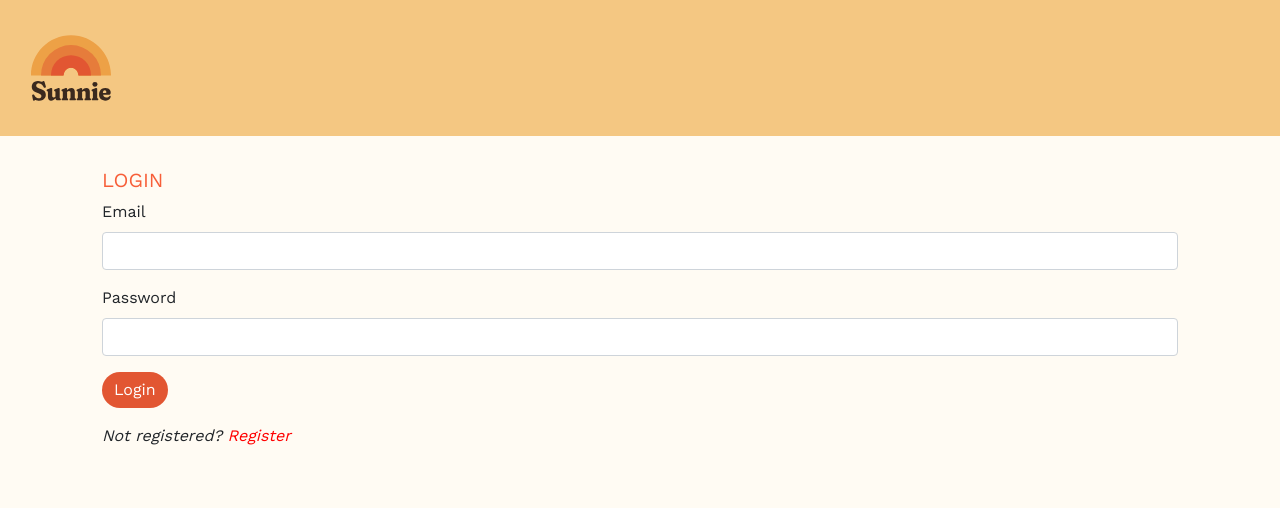
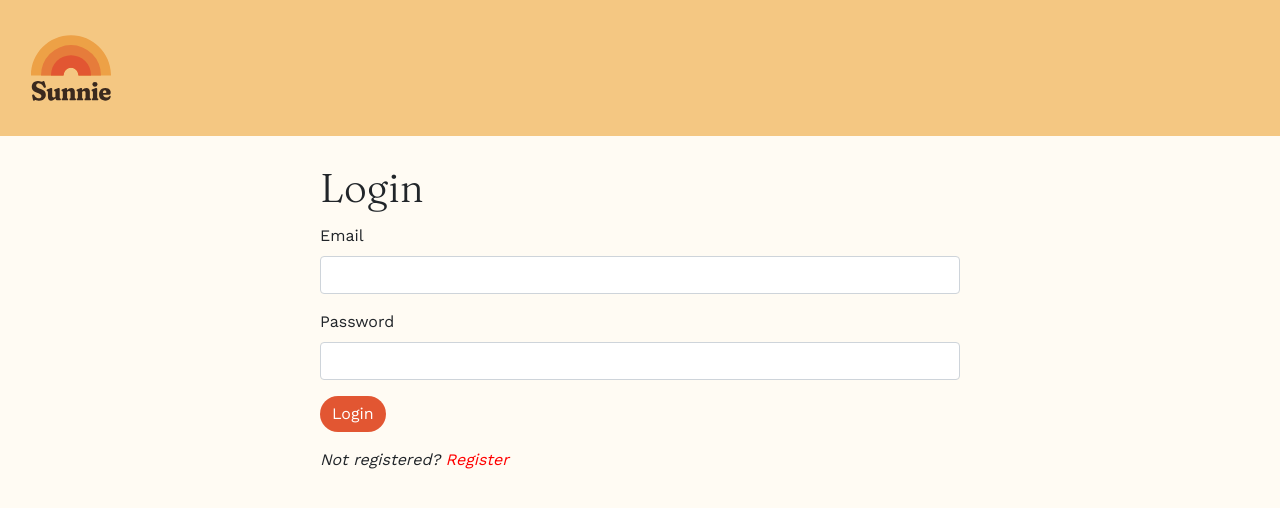
Before and after one commit to rickiele/FullstackCapstone, a React (Create React App) app in the folder Sunnie/client/: page /login in a window 1280 px wide. Shown: the top 508 px of the page. Built offline with nearby package versions, Linux system fonts and the light colour scheme; no server answers.

Commit message:
end of class commit

```diff
--- a/Sunnie/client/src/Login.js
+++ b/Sunnie/client/src/Login.js
@@ -19,23 +19,25 @@ export default function Login() {
 
     return (
         <Container className="container">
-            <fieldset>
-                <h2>Login</h2>
-                <FormGroup>
+            <Form className="form">
+                <h1>Login</h1>
+                <div className="fieldset">
                     <Form.Label for="email">Email</Form.Label>
                     <Form.Control id="email" type="text" onChange={e => setEmail(e.target.value)} />
-                </FormGroup>
-                <FormGroup>
+                </div>
+                <div className="fieldset">
                     <Form.Label for="password">Password</Form.Label>
                     <Form.Control id="password" type="password" onChange={e => setPassword(e.target.value)} />
-                </FormGroup>
-                <FormGroup>
+                </div>
+                <div className="fieldset">
                     <Button id="button" onClick={loginSubmit}>Login</Button>
-                </FormGroup>
-                <em>
-                    Not registered? <Link style={{ color: 'red' }} to="register">Register</Link>
-                </em>
-            </fieldset>
+                </div>
+                <div className="fieldset">
+                    <em>
+                        Not registered? <Link style={{ color: 'red' }} to="register">Register</Link>
+                    </em>
+                </div>
+            </Form>
         </Container>
     );
 }
--- a/Sunnie/client/src/Register.js
+++ b/Sunnie/client/src/Register.js
@@ -77,7 +77,7 @@ export default function Register() {
     // JSX for the register
     return (
         <Container className="container">
-            <Form className="register-form">
+            <Form className="form">
                 <h1>Register for Sunnie</h1>
                 <div className="fieldset">
                     <Form.Label htmlFor="firstName">First Name</Form.Label>
--- a/Sunnie/client/src/components/home/Home.js
+++ b/Sunnie/client/src/components/home/Home.js
@@ -138,7 +138,7 @@ export const Home = () => {
                     {/* <Card className="homepage-card">
                         <h2>Take Care</h2>
                         <h1>Precautions</h1>
-                        {precautions.uvLevelId === roundedUVLevel ?
+                        {!precautions.uvLevelId === roundedUVLevel ?
                             <p>{precautions.precautions}</p>
                             :
                             <p>OINK</p>
--- a/Sunnie/client/src/index.css
+++ b/Sunnie/client/src/index.css
@@ -228,7 +228,7 @@ svg.svg-inline--fa.fa-heart.fa-w-16 {
   margin-top: 1em;
 }
 
-.register-form {
+.form {
   width: 40em;
   margin: 0 auto;
 }
```
